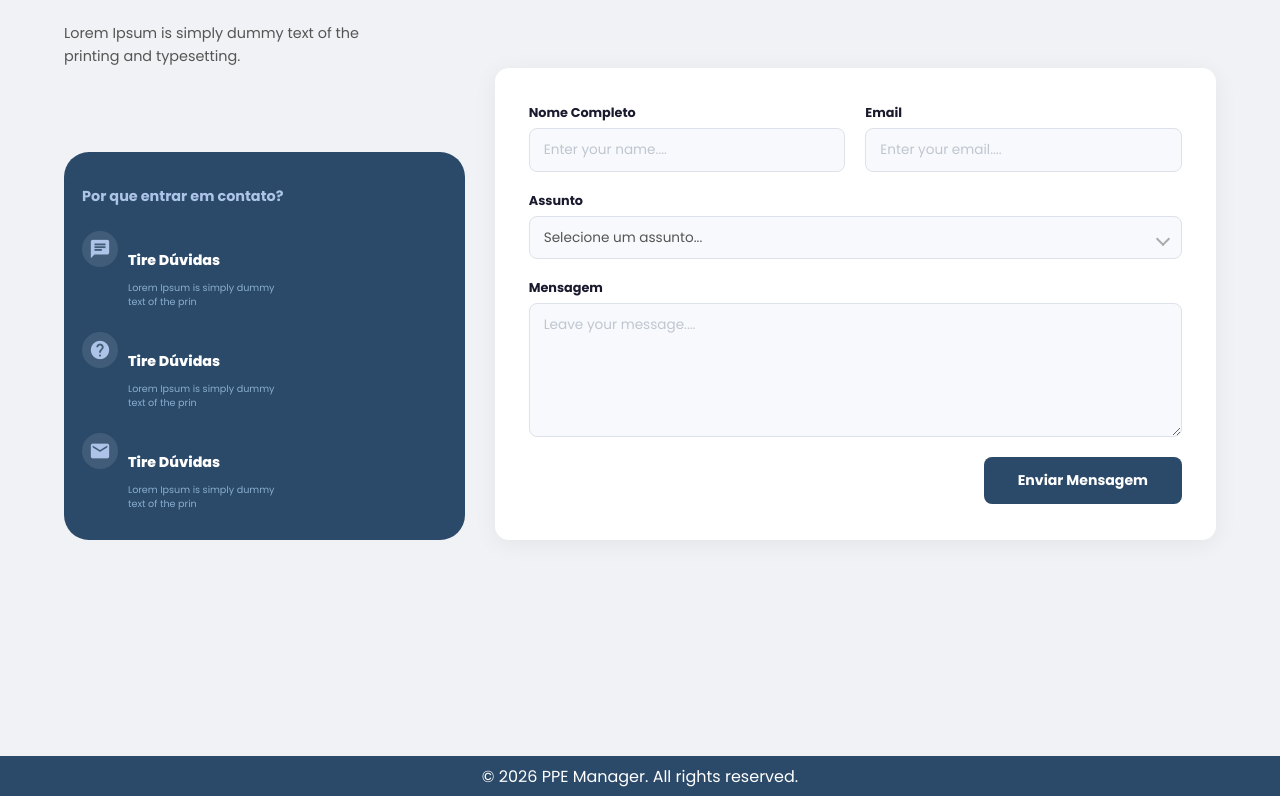
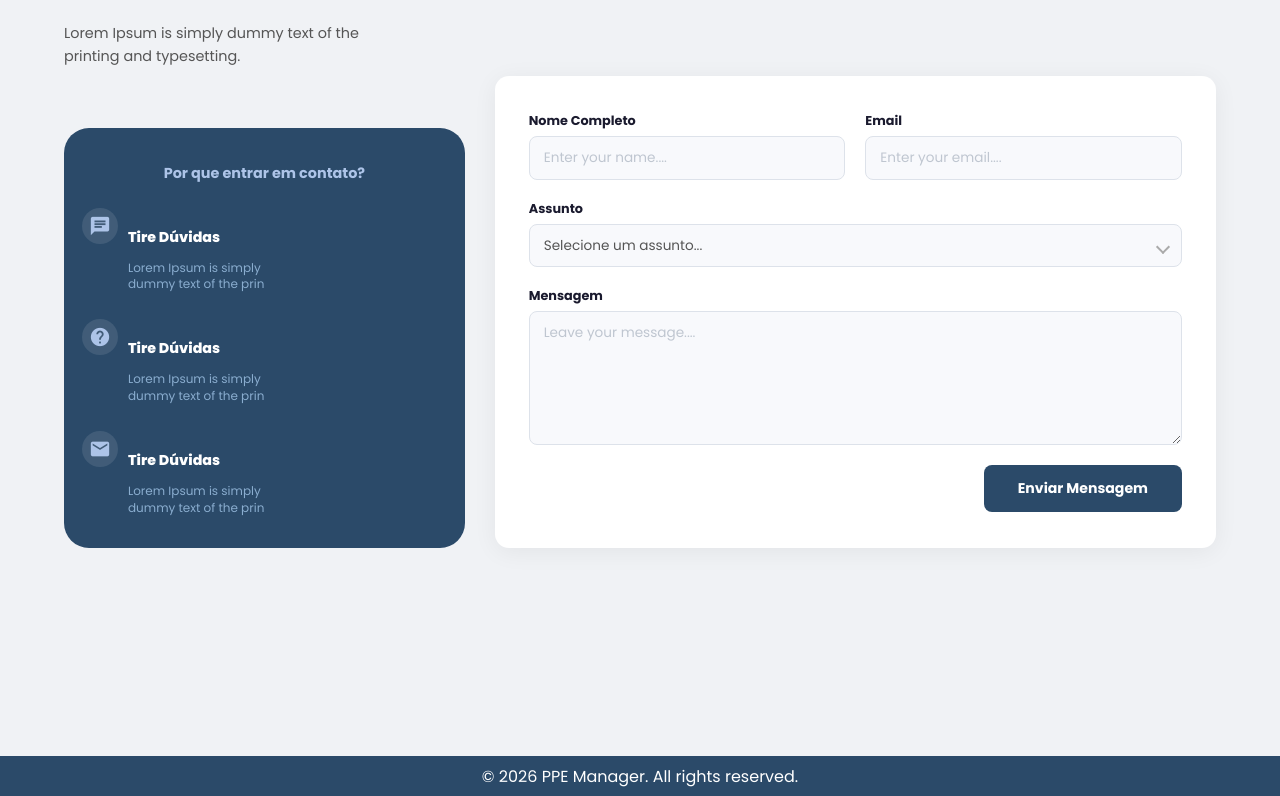
Before and after one commit to kauanzeraaa/ppe_manager, a Vue app: page / in a window 1280 px wide. Shown: the part 1907-2703 px from the top of the page. Built offline with nearby package versions, Linux system fonts and the light colour scheme.

Commit message:
feat: corrige CSS da seção contato

```diff
--- a/src/views/Home.vue
+++ b/src/views/Home.vue
@@ -182,6 +182,7 @@ section {
   gap: 5px;
   width: 50%;
 }
+
 .bnr_dir {
   display: flex;
   justify-content: center;
@@ -200,16 +201,19 @@ section {
   width: 400px;
   margin-top: 15px;
 }
+
 .texto_esq_bnr {
   font-family: var(--font-primary);
   text-align: center;
   width: 70%;
 }
+
 .texto_dir_bnr {
   font-family: var(--font-secondary);
   text-align: center;
   width: 50%;
 }
+
 .acc_ent {
   display: flex;
   justify-content: center;
@@ -221,51 +225,62 @@ section {
   height: 50px;
   width: 250px;
 }
+
+/* ── Contact ── */
 .contact-header h1 {
   font-family: var(--font-primary);
   font-size: clamp(1.8rem, 3vw, 2.6rem);
   font-weight: 900;
   margin-bottom: 10px;
 }
+
 .contact-header p {
   font-family: var(--font-secondary);
   font-size: 0.9rem;
   color: #555;
   max-width: 300px;
   line-height: 1.6;
-  margin-bottom: 0px;
+  margin-bottom: 8px;
 }
+
 .nav_contact {
   background: #f0f2f5;
   padding: 60px 5% 80px;
 }
+
 .contact-body {
   display: grid;
   grid-template-columns: 1fr 1.8fr;
   gap: 30px;
   align-items: flex-end;
 }
+
 .why-card {
   background: #2B4A69;
   border-radius: 25px;
   padding: 20px 18px;
   color: #fff;
 }
+
 .why-card h3 {
   font-size: 0.9rem;
   font-weight: 700;
   color: #adc4e8;
   margin-bottom: 24px;
+  text-align: center;
 }
+
 .why-item {
   display: flex;
   gap: 10px;
   align-items: flex-start;
   margin-bottom: 14px;
 }
+
 .why-item:last-child {
   margin-bottom: 0;
 }
+
 .why-icon {
   width: 36px;
   height: 36px;
@@ -276,47 +291,56 @@ section {
   align-items: center;
   justify-content: center;
 }
+
 .why-icon .material-icons {
   font-size: 22px;
   color: #adc4e8;
 }
+
 .why-text h4 {
   font-size: 0.89rem;
   font-weight: 800;
   color: #fff;
   margin-bottom: 2px;
 }
+
 .why-text p {
-  font-size: 0.6rem;
+  font-size: 0.75rem;
   color: #8aadcf;
-  line-height: 0.;
-  max-width: 160px
+  line-height: 1.4;
+  max-width: 160px;
 }
+
 .form-card {
   background: #ffffff;
   border-radius: 14px;
   padding: 36px 34px;
   box-shadow: 0 4px 24px rgba(0, 0, 0, 0.06);
 }
+
 .form-row {
   display: grid;
   grid-template-columns: 1fr 1fr;
   gap: 20px;
   margin-bottom: 20px;
 }
+
 .form-group {
   display: flex;
   flex-direction: column;
   gap: 6px;
 }
+
 .form-group-full {
   margin-bottom: 20px;
 }
+
 .form-group label {
   font-size: 0.8rem;
   font-weight: 700;
   color: #1a1a2e;
 }
+
 .form-group input,
 .form-group select,
 .form-group textarea {
@@ -331,6 +355,7 @@ section {
   appearance: none;
   font-family: inherit;
 }
+
 .form-group input:focus,
 .form-group select:focus,
 .form-group textarea:focus {
@@ -338,18 +363,22 @@ section {
   box-shadow: 0 0 0 3px rgba(27, 45, 79, 0.08);
   background: #fff;
 }
+
 .form-group input::placeholder,
 .form-group textarea::placeholder {
   color: #bfc6d0;
 }
+
 .select-wrapper {
   position: relative;
 }
+
 .select-wrapper select {
   width: 100%;
   cursor: pointer;
   padding-right: 38px;
 }
+
 .select-wrapper::after {
   content: "";
   position: absolute;
@@ -362,10 +391,12 @@ section {
   transform: rotate(45deg);
   pointer-events: none;
 }
+
 .form-group textarea {
   resize: vertical;
   min-height: 110px;
 }
+
 .btn-submit {
   display: block;
   margin-left: auto;
@@ -381,11 +412,13 @@ section {
   font-family: inherit;
   transition: background 0.2s;
 }
+
 .btn-submit:hover {
   background: #3d6a8a;
   transform: translateY(-2px);
   box-shadow: 0 4px 12px rgba(0, 0, 0, 0.2);
 }
+
 .badge {
   display: inline-block;
   background: #fde8b8;
@@ -396,6 +429,7 @@ section {
   border-radius: 6px;
   margin-bottom: 18px;
 }
+
 @media (max-width: 768px) {
   .nav_contact {
     padding: 40px 5% 60px;
```
